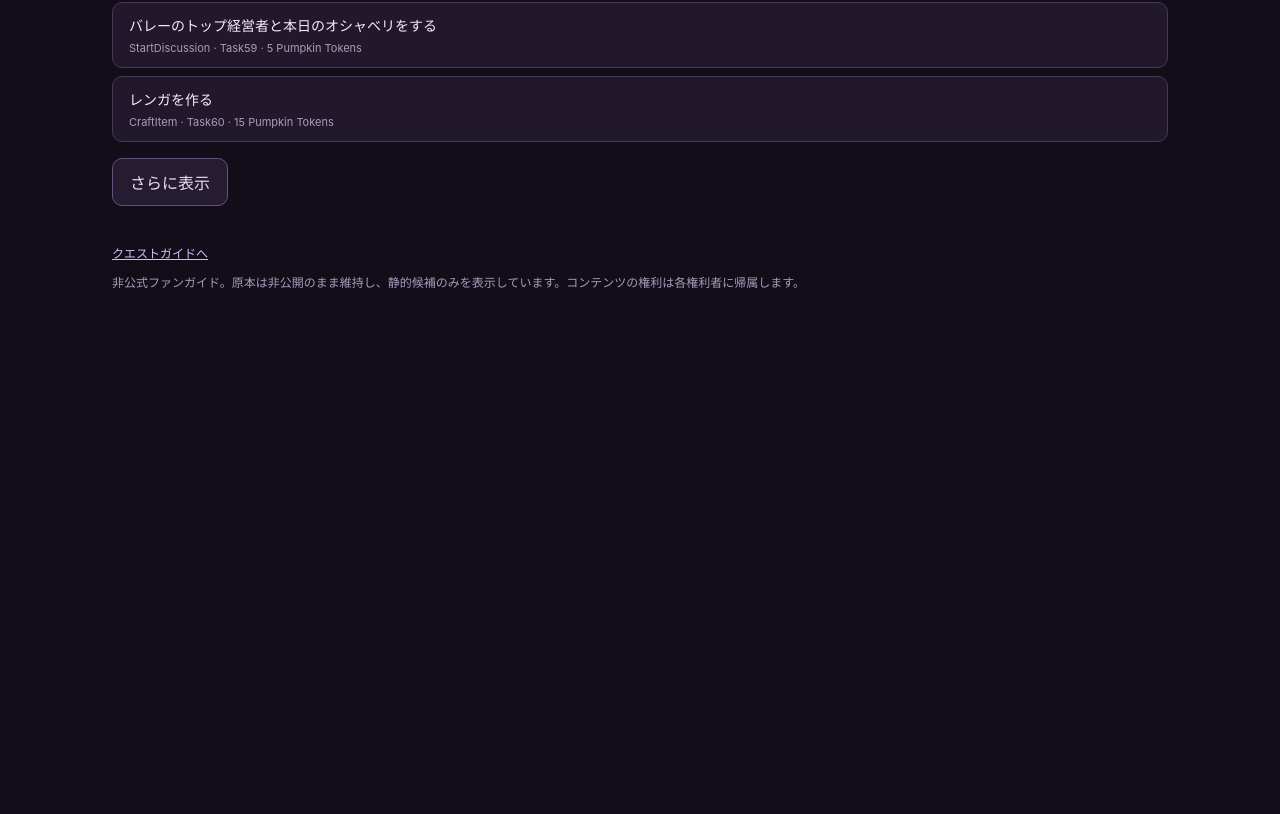
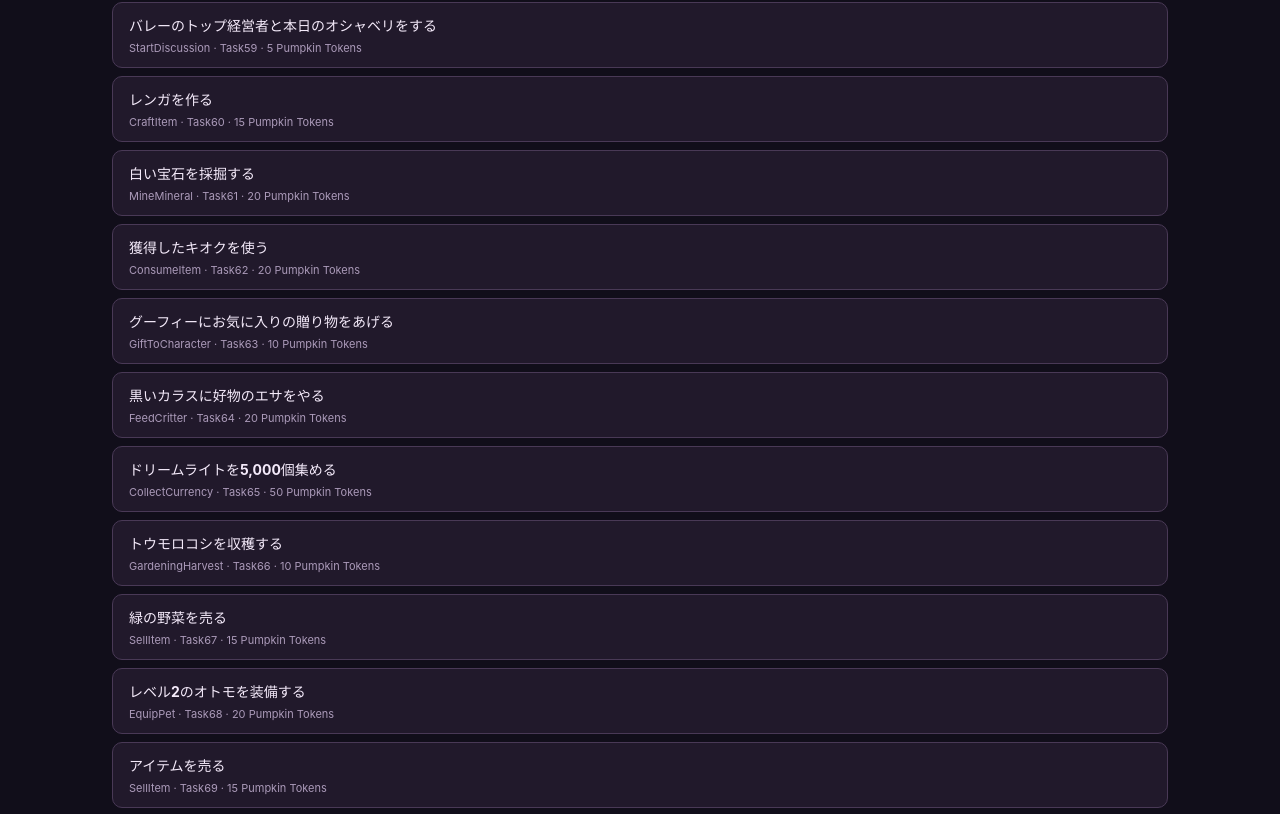
Before and after one commit to DreamwishWand/Wand, a SvelteKit app: page /guide/star-path in a window 1280 px wide. Shown: the part 5054-5868 px from the top of the page. Before the commit the page ends 5446 px from the top, so only its background shows below. Built offline with nearby package versions, Linux system fonts and the light colour scheme.

Commit message:
feat(guide): automatic scroll pagination without load-more buttons

```diff
--- a/src/routes/guide/star-path/+page.svelte
+++ b/src/routes/guide/star-path/+page.svelte
@@ -1,6 +1,7 @@
 <script lang="ts">
   import {onMount} from 'svelte';
   import {base} from '$app/paths';
+  import {autoAppend} from '$lib/ui/auto-append';
   import {loadPublicStarpath} from '$lib/guide/public-starpath.mjs';
   import {loadStarpathWeeklyLocales,starpathWeeklyDescription} from '$lib/guide/public-starpath-locales.mjs';
   import {loadStarpathDailyLocales,starpathDailyDescription} from '$lib/guide/public-starpath-daily.mjs';
@@ -104,7 +105,7 @@
             <li><strong>{starpathDailyDescription(dailyLocales,season.id,t.id,locale)||'説明未確認'}</strong><small>{t.objectiveKind} · {t.id} · {t.tokenReward} {season.currencyName}{t.availableOnDay!==undefined?' · 解放設定日 '+t.availableOnDay:''}</small></li>
           {/each}
         </ul>
-        {#if filtered.length>limit}<button class="more" on:click={()=>limit+=60}>さらに表示</button>{/if}
+        {#if filtered.length>limit}<div class="auto-sentinel" use:autoAppend={{hasMore:()=>filtered.length>limit,load:()=>limit+=60}} role="status" aria-label="スクロールでタスクを追加表示"></div>{/if}
       {:else if tab==='weekly'}
         <p class="hint">週間タスクの説明はゲーム原本のLocDBと照合した正式な表記です。地域によって文章や数値が異なる場合も、原文をそのまま表示します。</p>
         {#each season.weeklyTasks as week,i}
```
